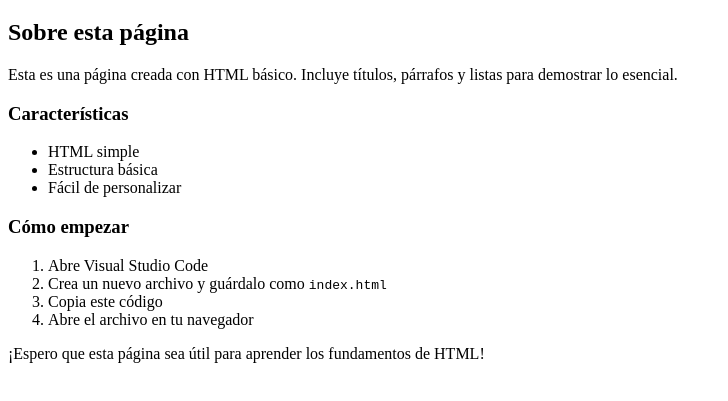
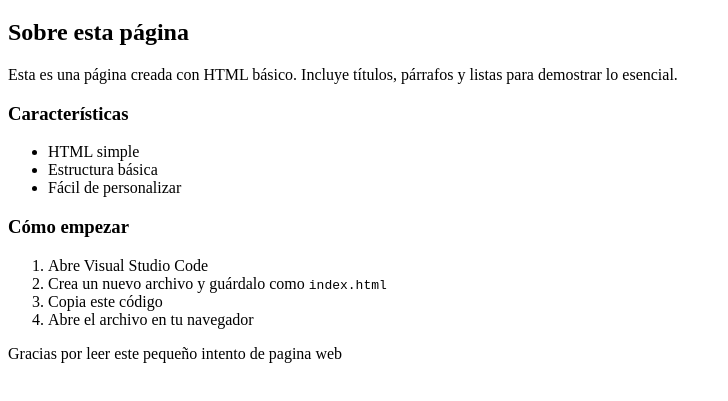
Before and after one commit to DamianCOropeza/B-calos-M, a plain HTML site: page about.html in a window 1280 px wide. Shown: the part 61-462 px from the top of the page, without its empty margins (0-728 px from the left). Drawn offline with Linux system fonts and the light colour scheme.

Commit message:
edicion de parrafo final

```diff
--- a/about.html
+++ b/about.html
@@ -31,6 +31,6 @@
     </ol>
 
     <!-- Párrafo final -->
-    <p>¡Espero que esta página sea útil para aprender los fundamentos de HTML!</p>
+    <p>Gracias por leer este pequeño intento de pagina web</p>
 </body>
 </html>
```
